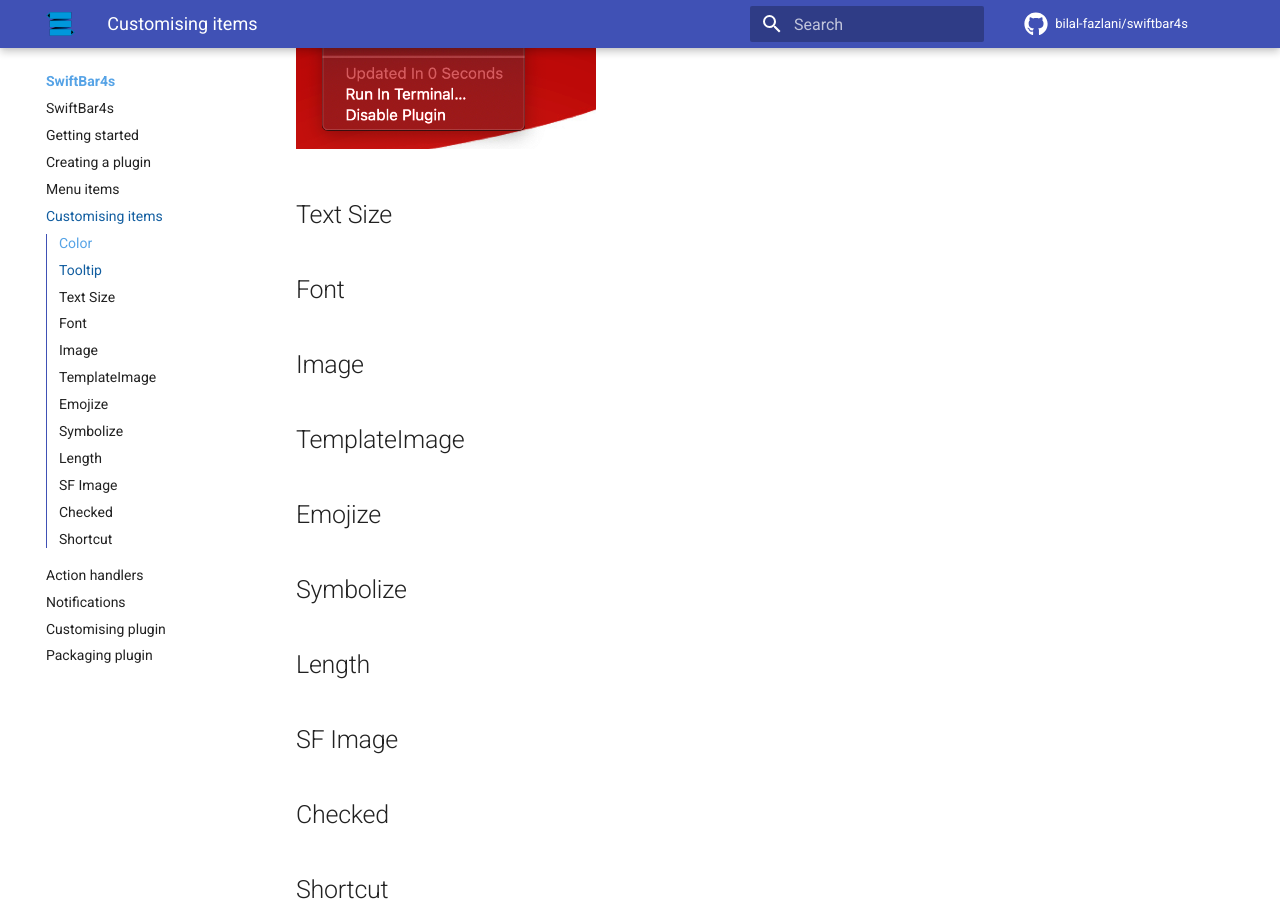
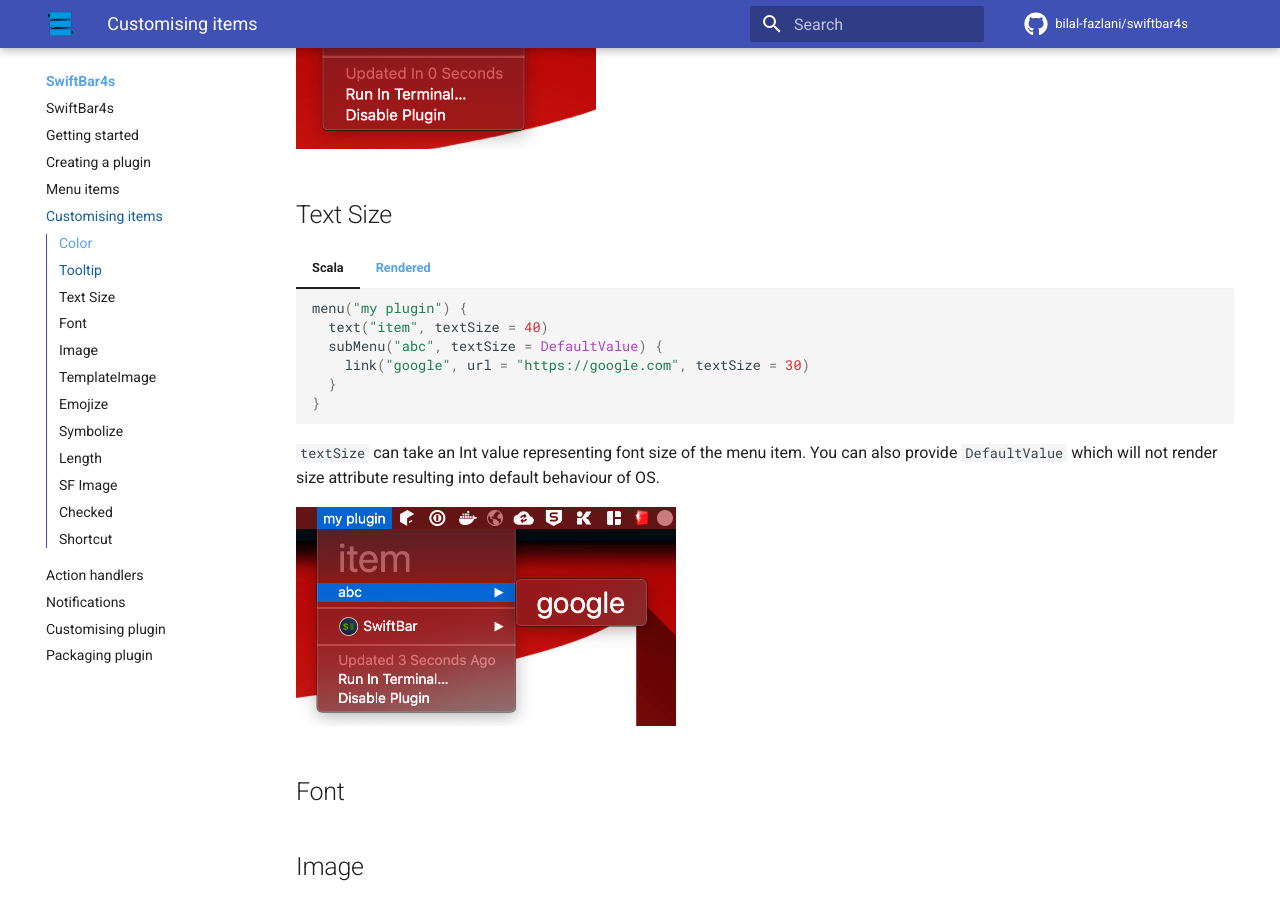
Before and after one commit to bilal-fazlani/swiftbar4s, an MkDocs documentation site: the page built from docs/customising-items.md, in a window 1280 px wide and 900 px high, scrolled down 1249 px. Built offline with MkDocs 1.6.1 and Material for MkDocs 9.7.7, drawn with Linux system fonts in a browser that asks for light colours; comment, search, counter and statistics services are not loaded.

Commit message:
Add docs for text size

````diff
--- a/docs/customising-items.md
+++ b/docs/customising-items.md
@@ -60,7 +60,36 @@ Renders tooltips when mouse over for few seconds
 ![tooltip](/images/customising-items/tooltip.png){: style="width:300px"}
 
 ## Text Size
+
+=== "Scala"
+
+    ```scala
+    menu("my plugin") {
+      text("item", textSize = 40)
+      subMenu("abc", textSize = DefaultValue) {
+        link("google", url = "https://google.com", textSize = 30)
+      }
+    }
+    ```
+
+=== "Rendered"
+
+    ```
+    my plugin
+    ---
+    item | size=40
+    abc
+    --google | size=30 href="https://google.com"
+    ```
+
+`textSize` can take an Int value representing font size of the menu item. You can also provide `DefaultValue` which will not render size attribute resulting into default behaviour of OS.
+
+![text-size](/images/customising-items/text-size.png){: style="width:380px"}
+
 ## Font
+
+
+
 ## Image
 ## TemplateImage
 ## Emojize
````
Also changed, not shown: docs/images/customising-items/text-size.png (added).
